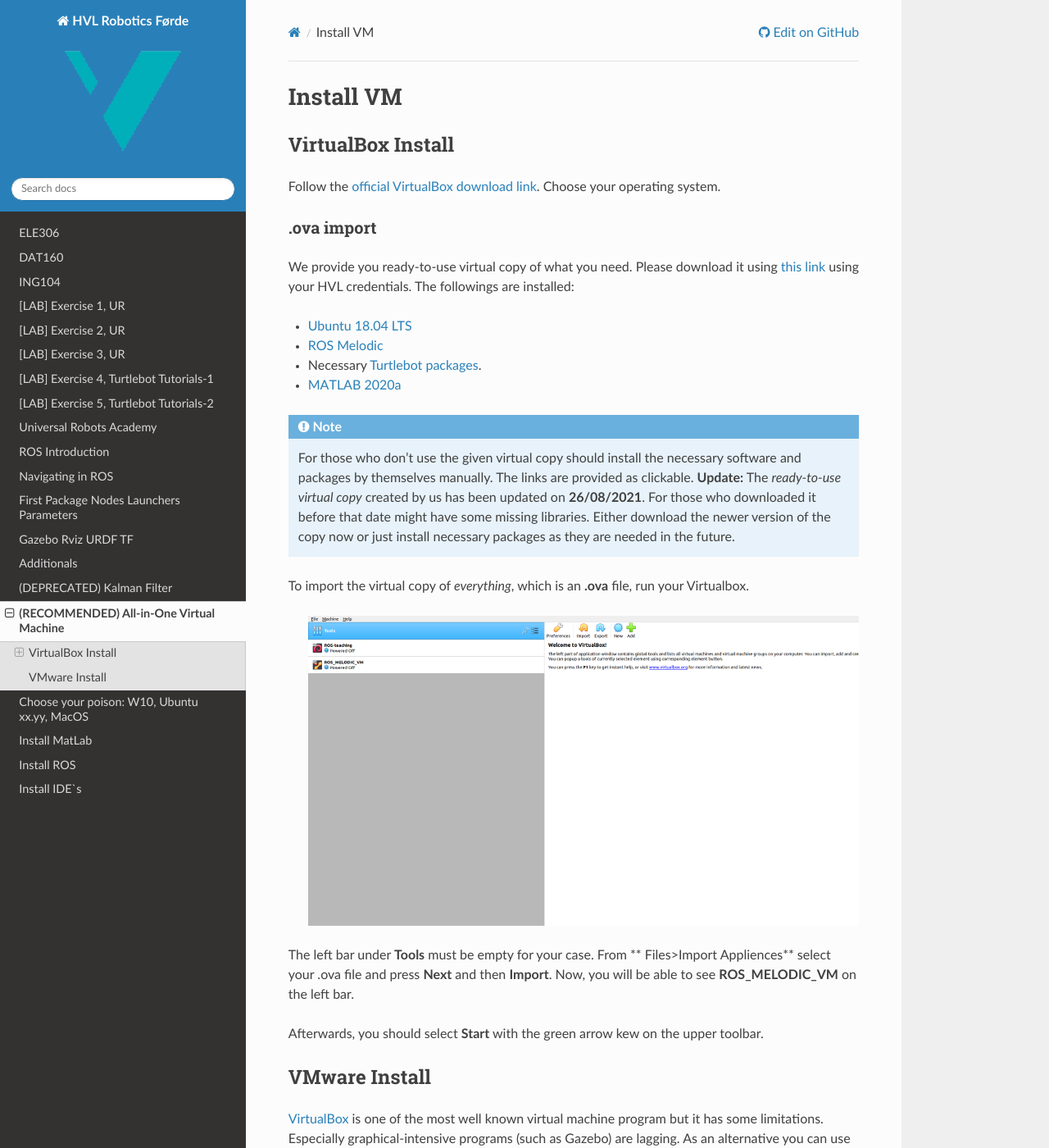
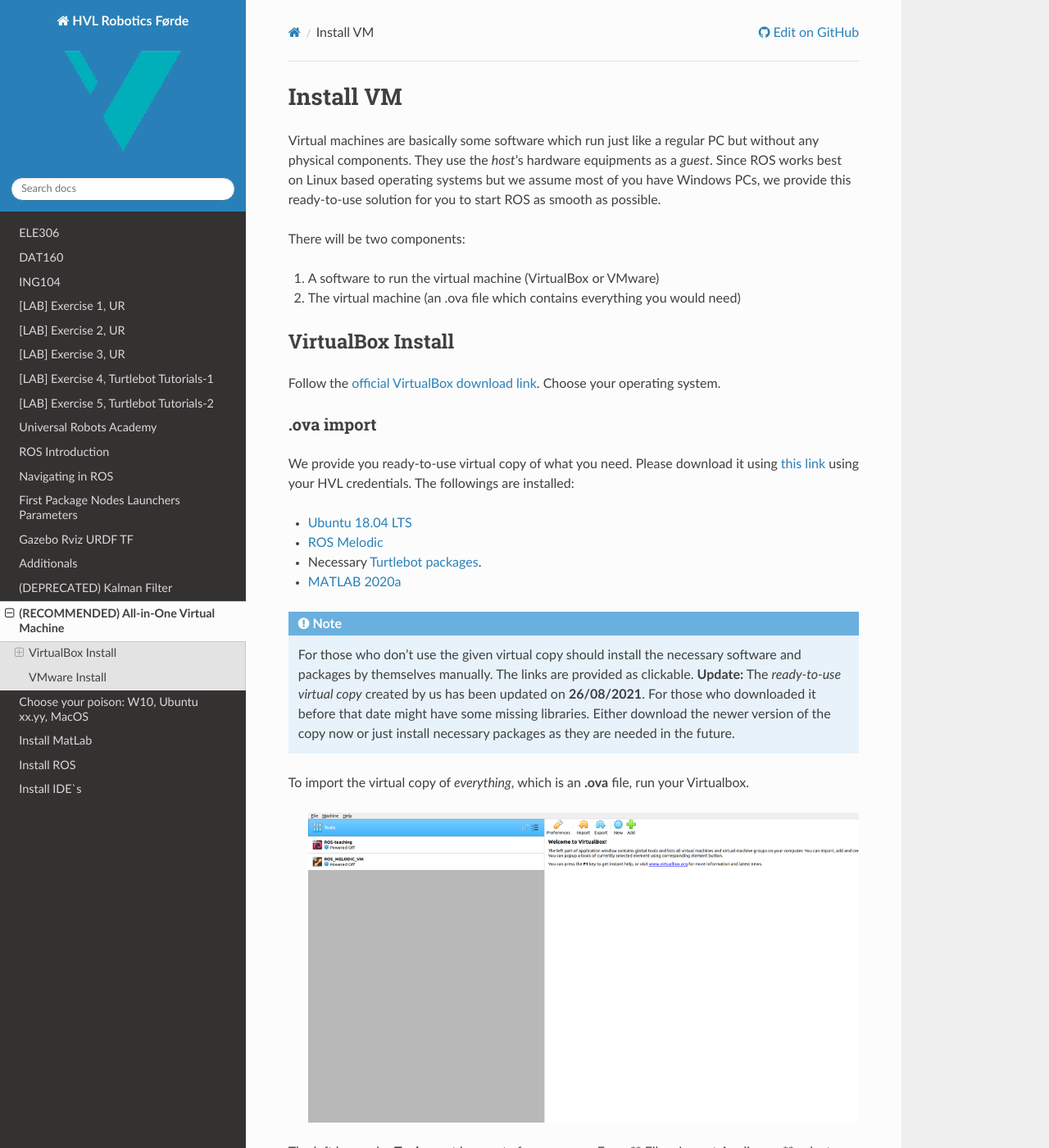
Before and after one commit to frdedynamics/robotics-lab-documentation, a Sphinx documentation site: the page built from source/texts/your_pc/install_vm.rst, in a window 1280 px wide and 1400 px high. Shown: the whole window at 82% size. Built offline with Sphinx 7.4.7 and the Read the Docs theme 2.0.0, drawn with Linux system fonts in a browser that asks for light colours; the version number could not be read and is left out; some of the changed text lies outside the part shown.

Commit message:
small addition into VMware part

```diff
--- a/source/texts/your_pc/install_vm.rst
+++ b/source/texts/your_pc/install_vm.rst
@@ -3,6 +3,12 @@
 ****************************
 Install VM
 ****************************
+Virtual machines are basically some software which run just like a regular PC but without any physical components. They use the *host*'s hardware equipments as a *guest*. Since ROS works best on Linux based operating systems but we assume most of you have Windows PCs, we provide this ready-to-use solution for you to start ROS as smooth as possible.
+
+There will be two components:
+
+#. A software to run the virtual machine (VirtualBox or VMware)
+#. The virtual machine (an .ova file which contains everything you would need)
 
 VirtualBox Install
 ==========================
@@ -32,9 +38,12 @@
 
 VMware Install
 ==========================
-`VirtualBox <https://www.virtualbox.org/wiki/Downloads>`_ is one of the most well known virtual machine program but it has some limitations. Especially graphical-intensive programs (such as Gazebo) are lagging. As an alternative you can use `VMware <https://www.vmware.com/products/workstation-pro/workstation-pro-evaluation.html>`_ just as in Virtualbox. You can import the same .ova file by clicking **Open a Virtual Machine**. It has higher graphics card capacity and better for simulations.
+.. note::
+   VMware is an alternative to VirtualBox. You should have only one of them.
 
-After you import .ova, which can take ~15 mins, go to **Edit virtual machine settings** and in Display settings enable **Accelerate 3D graphics** and choose recommended Graphics Memory from the dropdown box as shown in the pictures.
+`VirtualBox <https://www.virtualbox.org/wiki/Downloads>`_ is one of the most well known virtual machine program but it has some limitations. Especially graphical-intensive programs (such as Gazebo) are lagging. As an alternative you can use `VMware <https://www.vmware.com/products/workstation-pro/workstation-pro-evaluation.html>`_ just as in Virtualbox. You can import the same .ova file by clicking **Open a Virtual Machine** and choose the .ova file you downloaded.
+
+After you import .ova, which can take upto ~15 mins, go to **Edit virtual machine settings** and in Display settings enable **Accelerate 3D graphics** and choose recommended Graphics Memory from the dropdown box as shown in the pictures.
 
   .. figure:: ../../_static/images/ros/VM-settings.png
           :align: center
```
